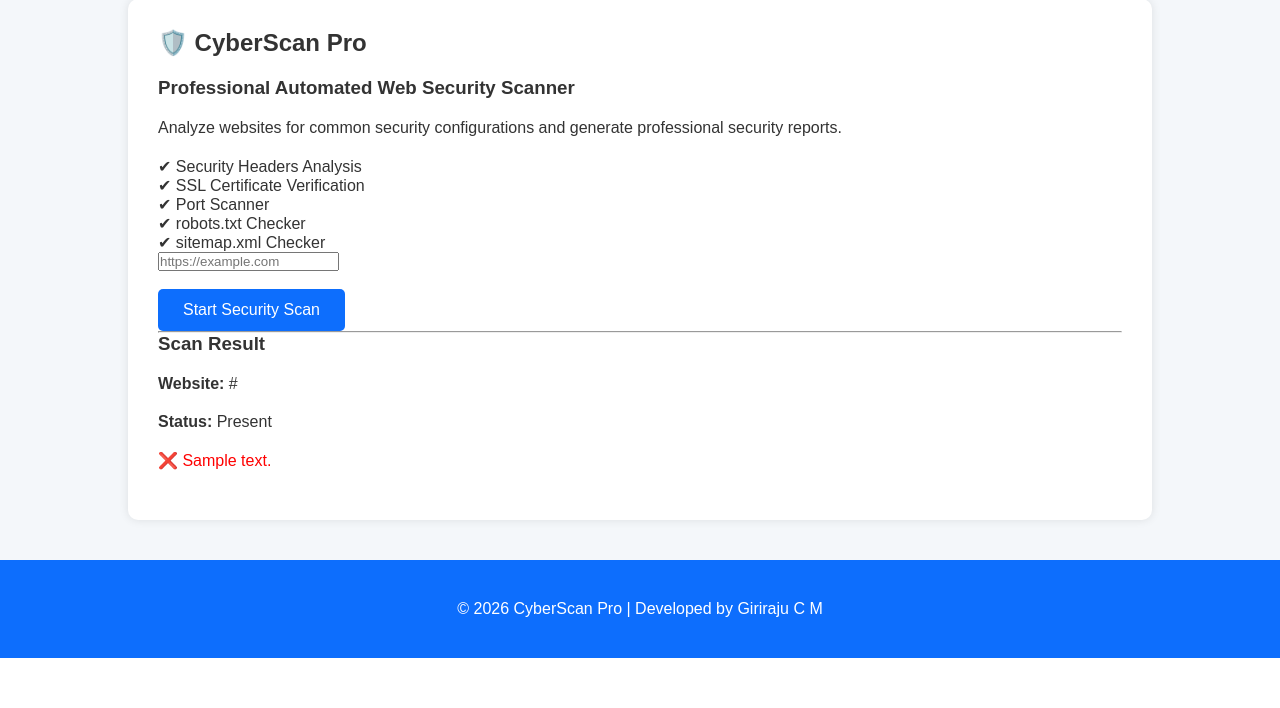
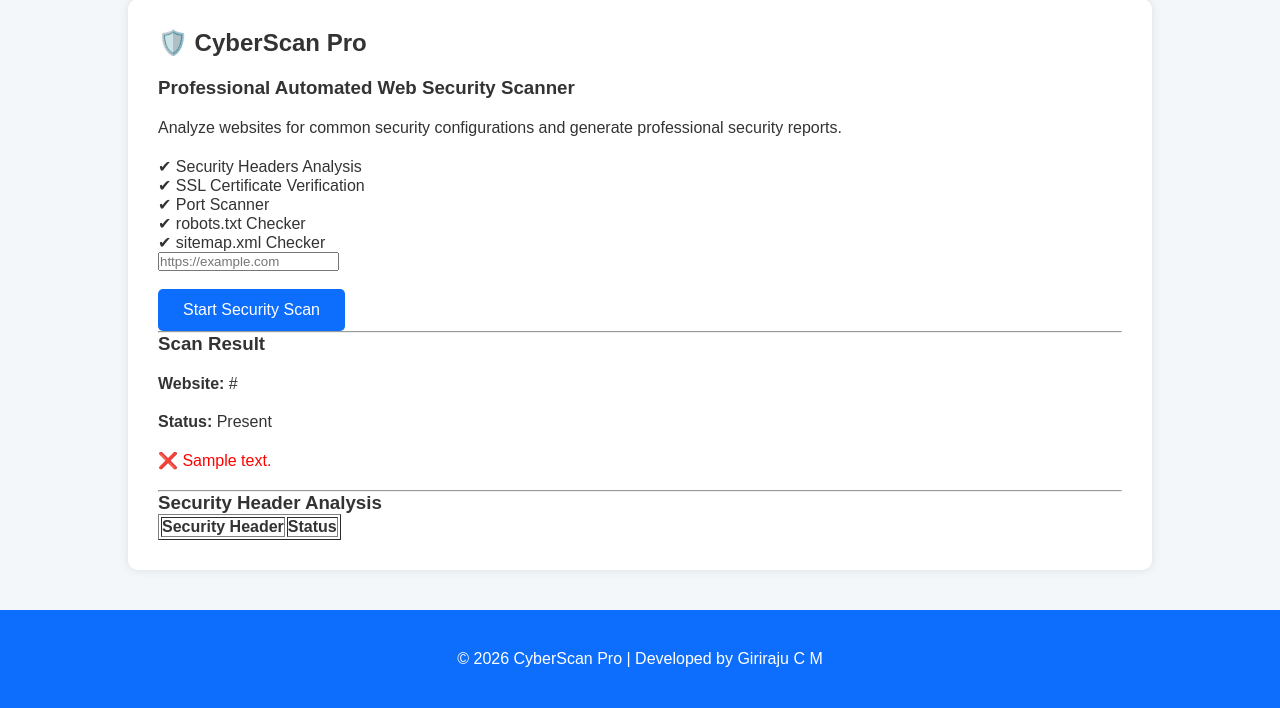
Before and after one commit to girirajuinfo/CyberScan-Pro, a Flask app: template templates/index.html in a window 1280 px wide. Shown: the part 146-854 px from the top of the page. Before the commit the page ends 804 px from the top, so only its background shows below. Run offline with Flask 3, Linux system fonts and the light colour scheme; the template is opened without the code that fills it: most values are stand-ins (such as "Sample title", 1, 10 or a date in 2020); lists and menus that the app fills with data are empty.

Commit message:
Day 3: Implement HTTP security headers scanner

```diff
--- a/app.py
+++ b/app.py
@@ -1,5 +1,6 @@
 from flask import Flask, render_template, request
 import requests
+from scanner.headers import check_security_headers
 
 app = Flask(__name__)
 
@@ -15,11 +16,13 @@
         try:
 
             response = requests.get(website, timeout=5)
+            header_results = check_security_headers(website)
 
             result = {
                 "website": website,
                 "status": response.status_code,
-                "message": "Website is Online"
+                "message": "Website is Online",
+                "headers": header_results
             }
 
         except requests.exceptions.MissingSchema:
@@ -41,10 +44,10 @@
         except requests.exceptions.Timeout:
 
             result = {
-        "website": website,
-        "status": "Error",
-        "message": "Request timed out. Website is taking too long to respond."
-    }
+               "website": website,
+                "status": "Error",
+                "message": "Request timed out. Website is taking too long to respond."
+            }
 
     return render_template("index.html", result=result)
 
--- /dev/null
+++ b/scanner/headers.py
@@ -0,0 +1,27 @@
+import requests
+
+SECURITY_HEADERS = [
+    "Content-Security-Policy",
+    "Strict-Transport-Security",
+    "X-Frame-Options",
+    "X-Content-Type-Options",
+    "Referrer-Policy",
+    "Permissions-Policy"
+]
+
+def check_security_headers(url):
+
+    response = requests.get(url, timeout=5)
+
+    headers = response.headers
+
+    results = {}
+
+    for header in SECURITY_HEADERS:
+
+        if header in headers:
+            results[header] = "Present"
+        else:
+            results[header] = "Missing"
+
+    return results
--- a/templates/index.html
+++ b/templates/index.html
@@ -67,6 +67,47 @@
 
 {% endif %}
 
+{% if result.headers %}
+
+<hr>
+
+<h3>Security Header Analysis</h3>
+
+<table border="1" cellpadding="10">
+
+    <tr>
+        <th>Security Header</th>
+        <th>Status</th>
+    </tr>
+
+    {% for header, status in result.headers.items() %}
+
+    <tr>
+
+        <td>{{ header }}</td>
+
+        <td>
+
+            {% if status == "Present" %}
+
+                ✅ Present
+
+            {% else %}
+
+                ❌ Missing
+
+            {% endif %}
+
+        </td>
+
+    </tr>
+
+    {% endfor %}
+
+</table>
+
+{% endif %}
+
 {% endif %}
 
 </section>
```
Also changed, not shown: scanner/__init__.py (added).
